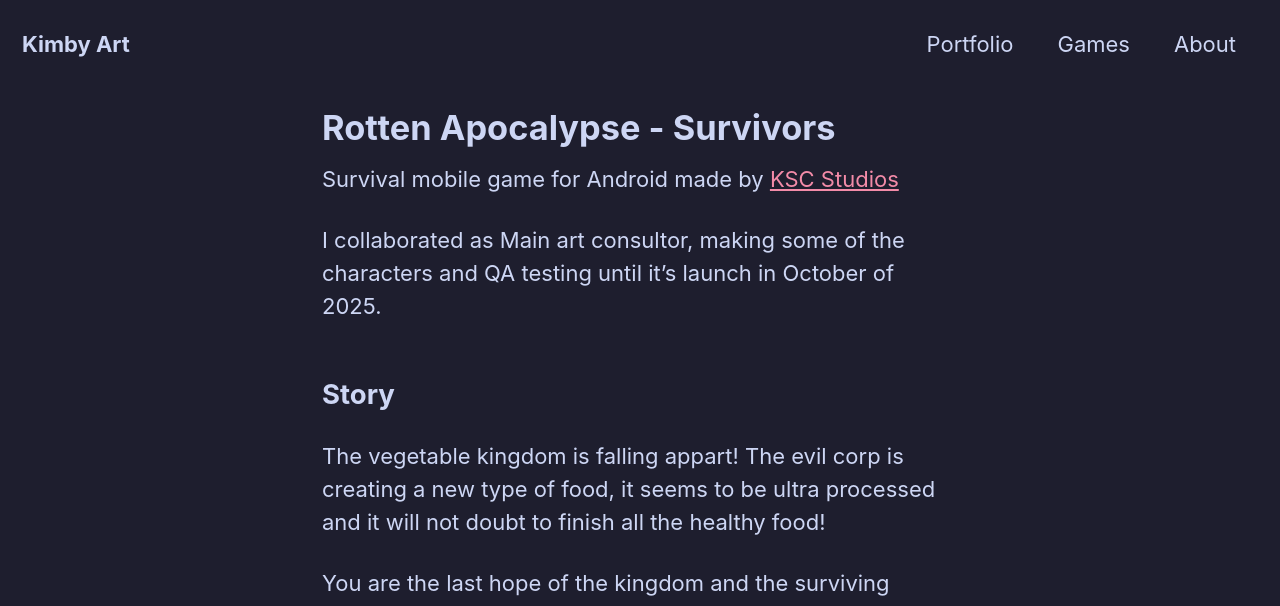
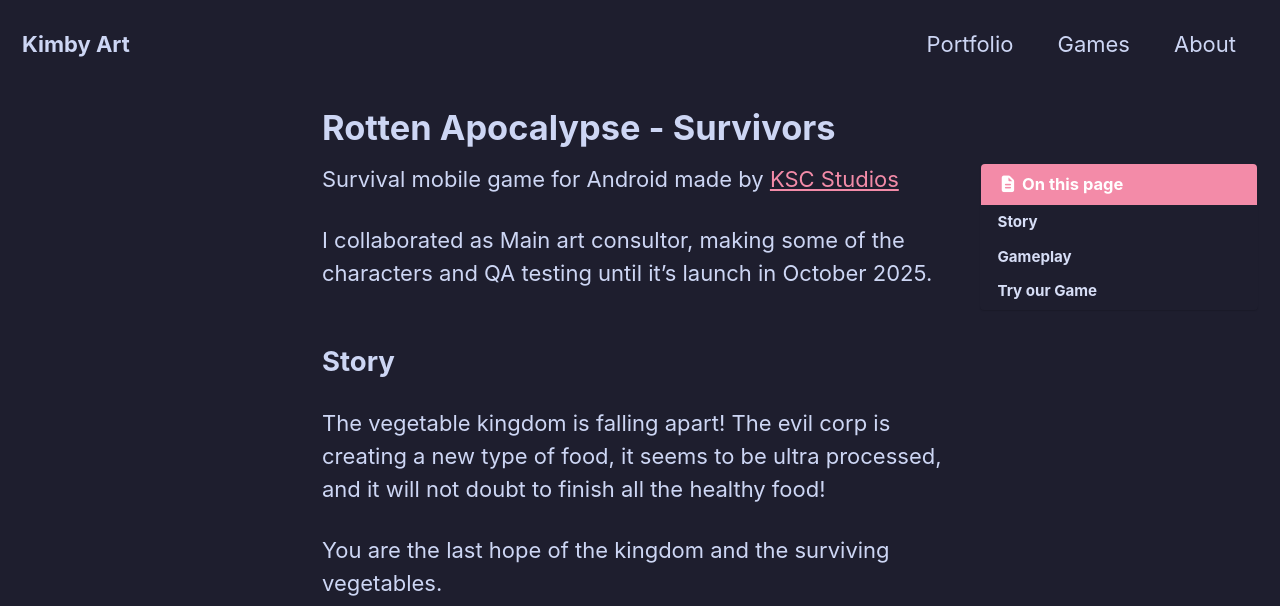
Before and after one commit to Kiimby/kiimby.github.io, a Jekyll site: the page built from _games/RottenApocalypse.md, in a window 1280 px wide and 1400 px high. Shown: the top 606 px of the window. Built offline with Jekyll 4.4.1, drawn with Linux system fonts in a browser that asks for light colours; cached includes are drawn as plain includes; some of the changed text lies outside the part shown.

Commit message:
Update RottenApocalypse.md

```diff
--- a/_games/RottenApocalypse.md
+++ b/_games/RottenApocalypse.md
@@ -6,15 +6,16 @@ order: 2
 header:
   teaser: "/assets/images/Teaser/RTTeaser.png"
 excerpt: "Survival mobile game for Android made by KSC Studios"
+toc: true
 ---
 
 Survival mobile game for Android made by [KSC Studios](https://kscstudios.wordpress.com/)
 
-I collaborated as Main art consultor, making some of the characters and QA testing until it's launch in October of 2025.
+I collaborated as Main art consultor, making some of the characters and QA testing until it's launch in October 2025.
 
 ## Story
 
-The vegetable kingdom is falling appart! The evil corp is creating a new type of food, it seems to be ultra processed and it will not doubt to finish all the healthy food!
+The vegetable kingdom is falling apart! The evil corp is creating a new type of food, it seems to be ultra processed, and it will not doubt to finish all the healthy food!
 
 You are the last hope of the kingdom and the surviving vegetables.
 
```
Also changed, not shown: other parts of _games/RottenApocalypse.md (+1 -1 lines).
